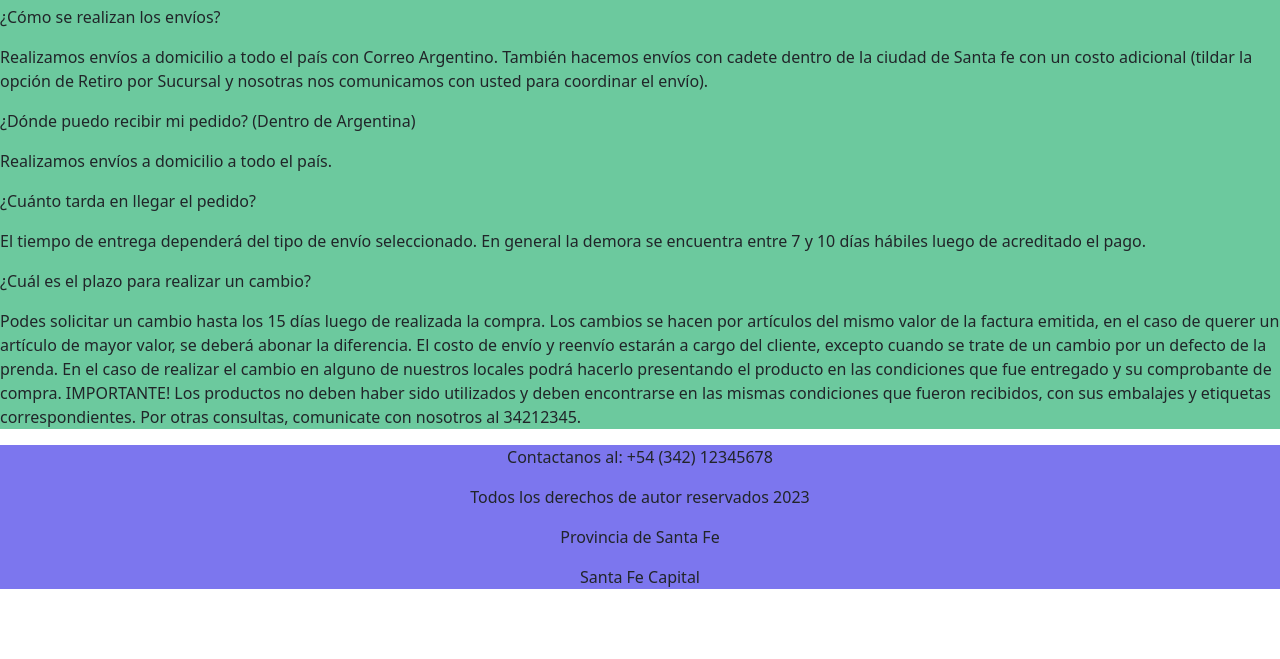
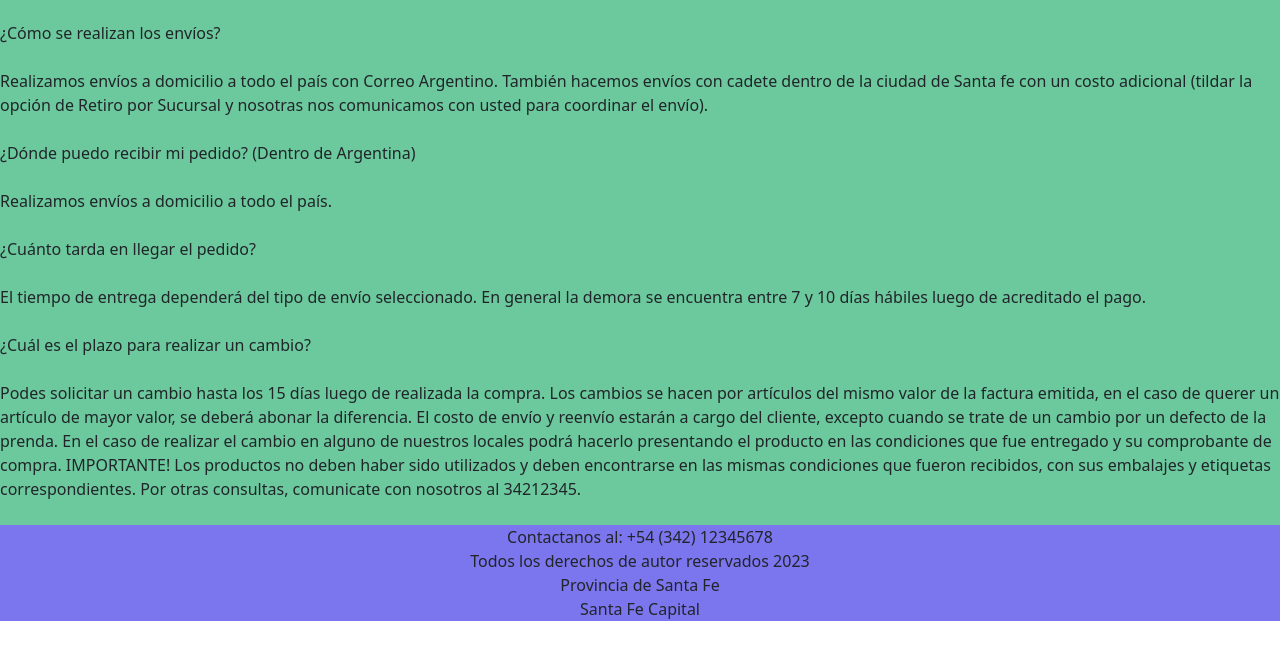
Before and after one commit to AlvaroRuiz1/PF-Ruiz, a plain HTML site: page page/about.html in a window 1280 px wide. Shown: the part 131-790 px from the top of the page. Drawn offline with nearby package versions, Linux system fonts and the light colour scheme.

Commit message:
Final 2da Pre Entrega

```diff
--- a/css/style.css
+++ b/css/style.css
@@ -2,11 +2,14 @@
 
 
 
-html{
+*{
     margin: 0;
     padding: 0;
     box-sizing: border-box;
 
+}
+p{
+    margin: 0;
 }
 @font-face {
     font-family: system-ui, -apple-system, BlinkMacSystemFont, 'Segoe UI', Roboto, Oxygen, Ubuntu, Cantarell, 'Open Sans', 'Helvetica Neue', sans-serif;
--- a/page/about.html
+++ b/page/about.html
@@ -10,6 +10,9 @@
 <link href="https://fonts.googleapis.com/css2?family=Roboto:ital,wght@0,300;1,100&display=swap" rel="stylesheet">
 <!-- boostrap-->
 <link href="https://cdn.jsdelivr.net/npm/bootstrap@5.3.0-alpha3/dist/css/bootstrap.min.css" rel="stylesheet" integrity="sha384-KK94CHFLLe+nY2dmCWGMq91rCGa5gtU4mk92HdvYe+M/SXH301p5ILy+dN9+nJOZ" crossorigin="anonymous">
+ <!--script boostrap-->
+
+ <script src="https://cdn.jsdelivr.net/npm/bootstrap@5.3.0-alpha3/dist/js/bootstrap.bundle.min.js" integrity="sha384-ENjdO4Dr2bkBIFxQpeoTz1HIcje39Wm4jDKdf19U8gI4ddQ3GYNS7NTKfAdVQSZe" crossorigin="anonymous"></script>
 <!-- link a css-->
     <link rel="stylesheet" href="../css/style.css">
 
@@ -17,9 +20,7 @@
 </head>
 
 <body>
-     <!--script boostrap-->
 
-     <script src="https://cdn.jsdelivr.net/npm/bootstrap@5.3.0-alpha3/dist/js/bootstrap.bundle.min.js" integrity="sha384-ENjdO4Dr2bkBIFxQpeoTz1HIcje39Wm4jDKdf19U8gI4ddQ3GYNS7NTKfAdVQSZe" crossorigin="anonymous"></script>
      <header class="header-color">
         <nav class="navbar navbar-expand-lg ">
       <div class="container-fluid">
@@ -49,13 +50,13 @@
 
     <!--Main content-->
 
-    <main class="main-color1">
+    <main class="main-color1 d-flex flex-column gap-4 py-4">
         <div>
             <p>
             ¿Cuál es el costo de envío?</p>
-<div>
-<p> El costo de envío será mostrado en base al total de la compra y ubicación, en el checkout, en el momento previo a la compra.</p>
-</div>
+            <div>
+                <p> El costo de envío será mostrado en base al total de la compra y ubicación, en el checkout, en el momento previo a la compra.</p>
+            </div>
         </div>
         <div>
             <p>¿Cómo se realizan los envíos?</p>
@@ -69,6 +70,7 @@
             <p>¿Dónde puedo recibir mi pedido? (Dentro de Argentina)
 
         </p>
+        </div>
         <div>
             <p>
                 Realizamos envíos a domicilio a todo el país.
@@ -102,7 +104,7 @@ IMPORTANTE! Los productos no deben haber sido utilizados y deben encontrarse en
 Por otras consultas, comunicate con nosotros al 34212345.
             </p>
         </div>
-    </div>
+
     </main>
 
     <!--FOOTER-->
```
Also changed, not shown: index.html (+1 -1 lines), page/galeria.html (+7 -4 lines).
